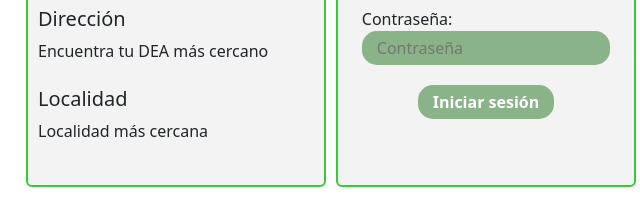
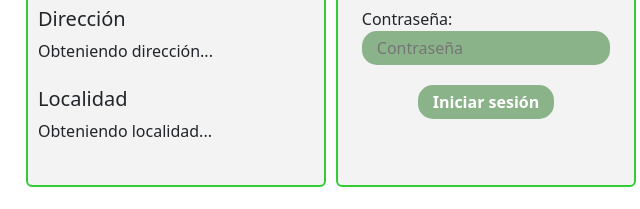
Before and after one commit to idukke/opti, a website: page public/index.html in a window 1280 px wide. Both pictures are taken after a click on the button "Finder". Shown: the part 522-731 px from the top of the page, 309-949 px from the left. Drawn offline with nearby package versions, Linux system fonts and the light colour scheme.

Commit message:
Cambio CORS en FINDER2

```diff
--- a/public/index.html
+++ b/public/index.html
@@ -192,16 +192,17 @@
 
 </body>
 <script>
-    const res = await fetch(`/api/finder?lat=${lat}&lon=${lon}`);
-    /* const finder = () => {
+
+     const finder = () => {
         document.getElementById("dea").innerHTML = "Obteniendo dirección...";
         document.getElementById("dea-loca").innerHTML = "Obteniendo localidad...";
          window.navigator.geolocation.getCurrentPosition(async (gp) => {
             let lat = gp.coords.latitude;
             let lon = gp.coords.longitude;
-            const res = await fetch(`https://cors-anywhere.herokuapp.com/https://deamadrid.com/api/finder?lat=${lat}&lon=${lon}`, {
+            const res = await fetch(`/api/finder?lat=${lat}&lon=${lon}`);
+            /* const res = await fetch(`https://cors-anywhere.herokuapp.com/https://deamadrid.com/api/finder?lat=${lat}&lon=${lon}`, {
                 method: "GET"
-            });
+            }); */
             const data = await res.json();
 
             if(data.data){
@@ -213,7 +214,7 @@
             }
 
         });
-    } */
+    }
 
 </script>
 
```
